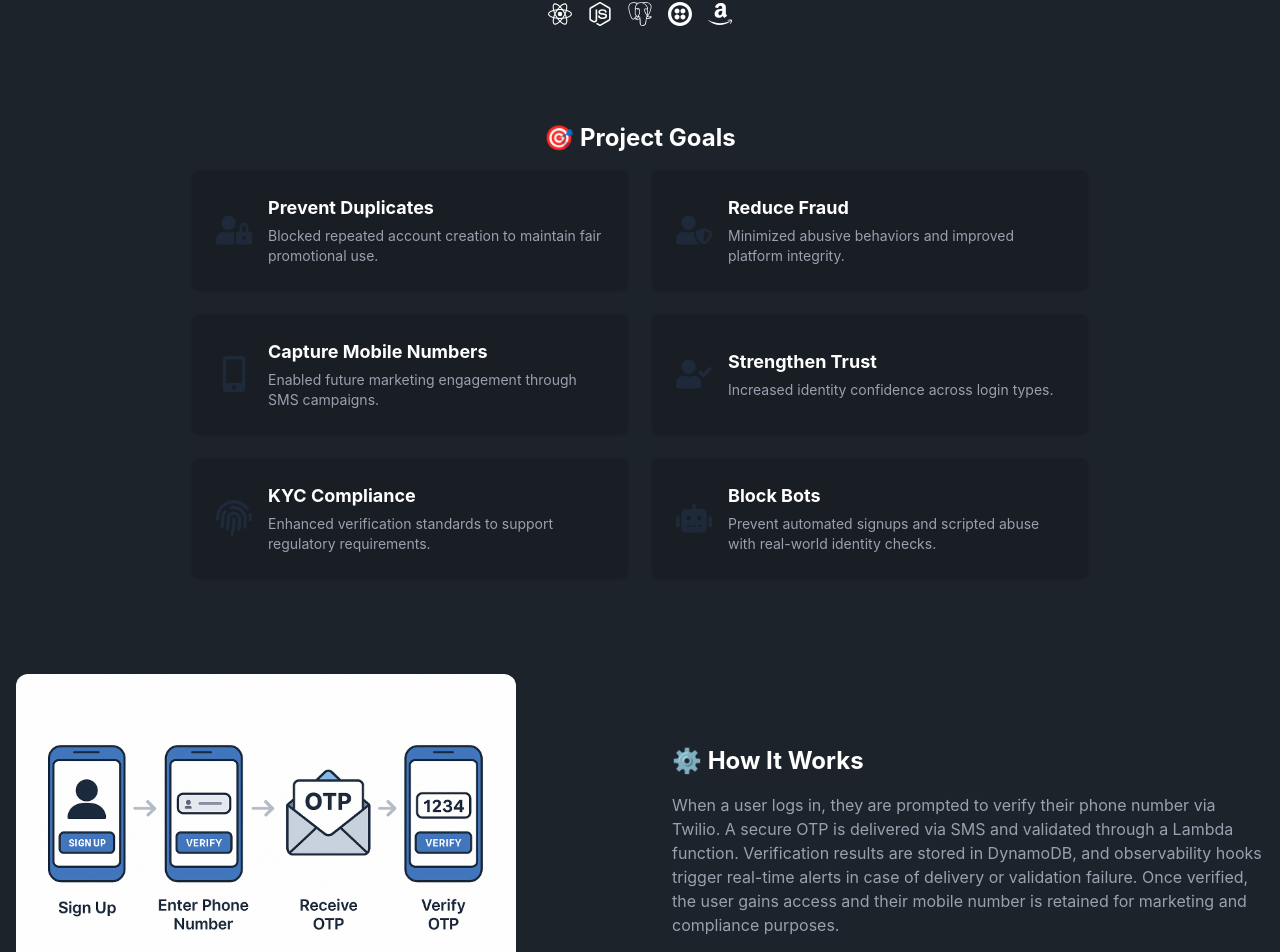
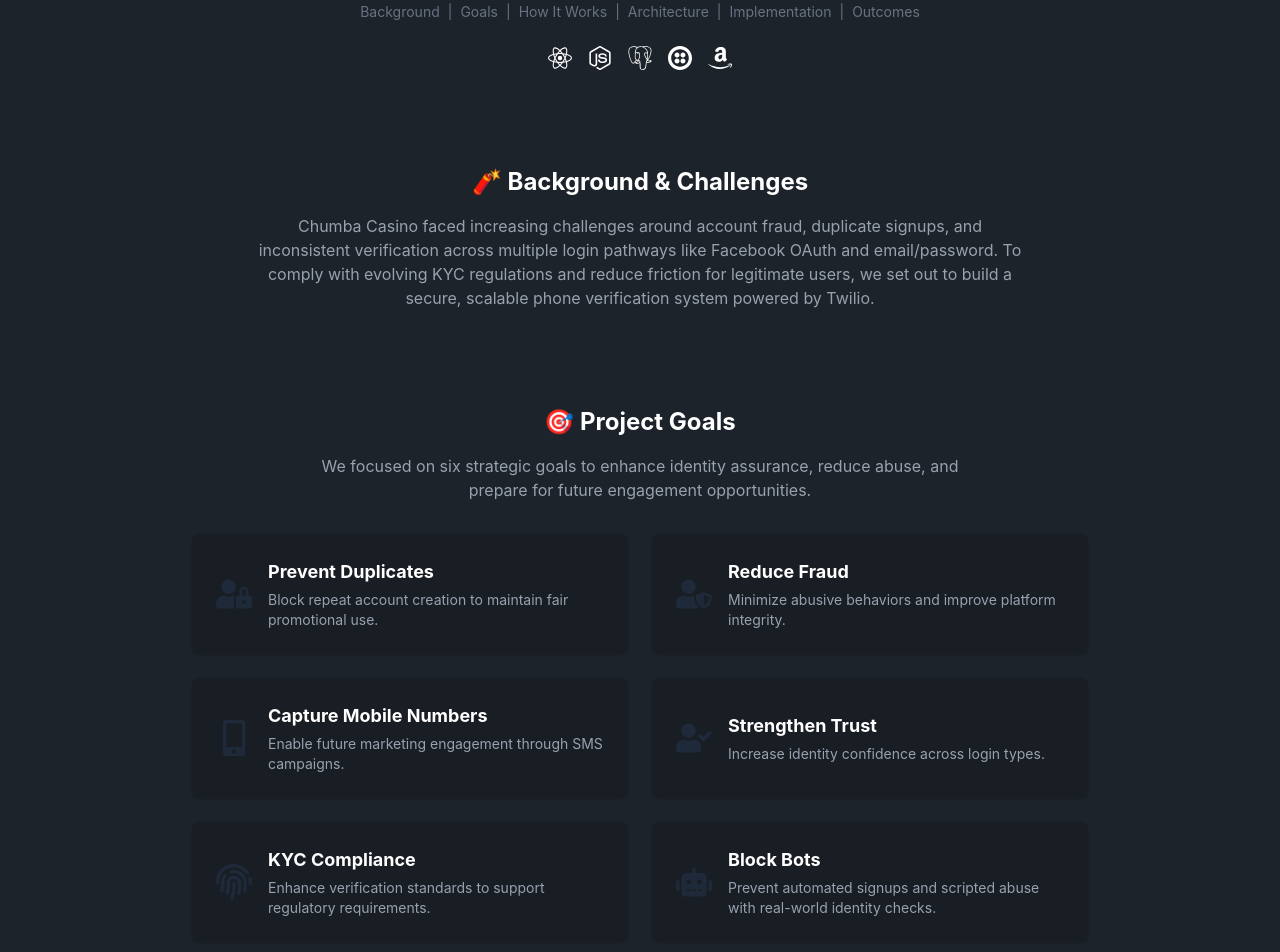
Before and after one commit to maddie-topaz/my-site, a Next.js app: page /projects/1 in a window 1280 px wide. Shown: the part 258-1210 px from the top of the page. Built offline with nearby package versions, Linux system fonts and the light colour scheme.

Commit message:
feat: intro

```diff
--- a/app/projects/[id]/page.tsx
+++ b/app/projects/[id]/page.tsx
@@ -25,9 +25,20 @@ export default function ChumbaCaseStudy() {
             Securing Access at Scale
           </h1>
           <p className="mx-auto max-w-2xl text-xl text-gray-400">
-            Integrating secure, low-friction phone verification with Twilio into Chumba Casino's login flows to reduce
-            fraud and enhance identity assurance.
+            A case study on scaling secure access with real-world identity checks — featuring Twilio integration, KYC readiness,
+            and fraud prevention mechanisms for Chumba Casino.
           </p>
+
+          {/* Table of Contents */}
+          <div className="mt-6 text-sm text-gray-500">
+            <a href="#background" className="mx-2 hover:underline">Background</a>|
+            <a href="#goals" className="mx-2 hover:underline">Goals</a>|
+            <a href="#how-it-works" className="mx-2 hover:underline">How It Works</a>|
+            <a href="#architecture" className="mx-2 hover:underline">Architecture</a>|
+            <a href="#implementation" className="mx-2 hover:underline">Implementation</a>|
+            <a href="#outcomes" className="mx-2 hover:underline">Outcomes</a>
+          </div>
+
           <div className="mt-6 flex justify-center gap-4 text-2xl text-white">
             <SiReact title="React" />
             <SiNodedotjs title="Node.js" />
@@ -37,8 +48,28 @@ export default function ChumbaCaseStudy() {
           </div>
         </motion.div>
 
+        {/* Background & Challenges Section */}
+        <motion.div
+          id="background"
+          className="mt-24"
+          initial="hidden"
+          whileInView="visible"
+          viewport={{ once: true }}
+          custom={0.05}
+          variants={fadeInUp}
+        >
+          <h2 className="mb-4 text-center text-2xl font-bold text-white">🧨 Background & Challenges</h2>
+          <p className="mx-auto max-w-3xl text-center text-gray-400">
+            Chumba Casino faced increasing challenges around account fraud, duplicate signups, and inconsistent verification
+            across multiple login pathways like Facebook OAuth and email/password. To comply with evolving KYC regulations
+            and reduce friction for legitimate users, we set out to build a secure, scalable phone verification system powered
+            by Twilio.
+          </p>
+        </motion.div>
+
         {/* Project Goals Section */}
         <motion.div
+          id="goals"
           className="mt-24"
           initial="hidden"
           whileInView="visible"
@@ -47,31 +78,34 @@ export default function ChumbaCaseStudy() {
           variants={fadeInUp}
         >
           <h2 className="mb-4 text-center text-2xl font-bold text-white">🎯 Project Goals</h2>
+          <p className="mx-auto mb-8 max-w-2xl text-center text-gray-400">
+            We focused on six strategic goals to enhance identity assurance, reduce abuse, and prepare for future engagement opportunities.
+          </p>
           <div className="mx-auto grid max-w-4xl gap-6 md:grid-cols-2">
             <GoalCard
               icon={<FaUserLock />}
               title="Prevent Duplicates"
-              desc="Blocked repeated account creation to maintain fair promotional use."
+              desc="Block repeat account creation to maintain fair promotional use."
             />
             <GoalCard
               icon={<FaUserShield />}
               title="Reduce Fraud"
-              desc="Minimized abusive behaviors and improved platform integrity."
+              desc="Minimize abusive behaviors and improve platform integrity."
             />
             <GoalCard
               icon={<FaMobileAlt />}
               title="Capture Mobile Numbers"
-              desc="Enabled future marketing engagement through SMS campaigns."
+              desc="Enable future marketing engagement through SMS campaigns."
             />
             <GoalCard
               icon={<FaUserCheck />}
               title="Strengthen Trust"
-              desc="Increased identity confidence across login types."
+              desc="Increase identity confidence across login types."
             />
             <GoalCard
               icon={<FaFingerprint />}
               title="KYC Compliance"
-              desc="Enhanced verification standards to support regulatory requirements."
+              desc="Enhance verification standards to support regulatory requirements."
             />
             <GoalCard
               icon={<FaRobot />}
@@ -83,6 +117,7 @@ export default function ChumbaCaseStudy() {
 
         {/* How It Works Section */}
         <motion.div
+          id="how-it-works"
           className="mt-24 grid items-center gap-16 md:grid-cols-2"
           initial="hidden"
           whileInView="visible"
@@ -100,16 +135,20 @@ export default function ChumbaCaseStudy() {
           <div className="space-y-6">
             <h2 className="mb-4 text-2xl font-bold text-white">⚙️ How It Works</h2>
             <p className="mx-auto max-w-3xl text-gray-400">
-              When a user logs in, they are prompted to verify their phone number via Twilio. A secure OTP is delivered
-              via SMS and validated through a Lambda function. Verification results are stored in DynamoDB, and
-              observability hooks trigger real-time alerts in case of delivery or validation failure. Once verified, the
-              user gains access and their mobile number is retained for marketing and compliance purposes.
+              During account sign-up, users must verify their phone number via a One-Time Password (OTP) sent through Twilio’s Verify API over SMS.
+              Twilio securely generates and manages the OTP, eliminating the need for manual code storage or validation.
+              The backend, built with Node.js, simply forwards the user-submitted code to Twilio for verification.
+              All verification attempts and outcomes are recorded in a PostgreSQL database.
+              The system includes real-time observability—repeat delivery failures or multiple invalid OTP submissions trigger alerts to ensure timely investigation.
+              Once verified, users are granted access to the platform, and their mobile number is securely retained for marketing and compliance purposes.
+              This flow is tightly integrated into a React-based frontend for a seamless and secure onboarding experience.
             </p>
           </div>
         </motion.div>
 
         {/* Architecture Section */}
         <motion.div
+          id="architecture"
           className="mt-24 text-center"
           initial="hidden"
           whileInView="visible"
@@ -134,6 +173,7 @@ export default function ChumbaCaseStudy() {
 
         {/* Problem and Implementation Section */}
         <motion.div
+          id="implementation"
           className="mt-24"
           initial="hidden"
           whileInView="visible"
@@ -168,6 +208,7 @@ export default function ChumbaCaseStudy() {
 
         {/* Outcomes Section */}
         <motion.div
+          id="outcomes"
           className="mt-24"
           initial="hidden"
           whileInView="visible"
```
